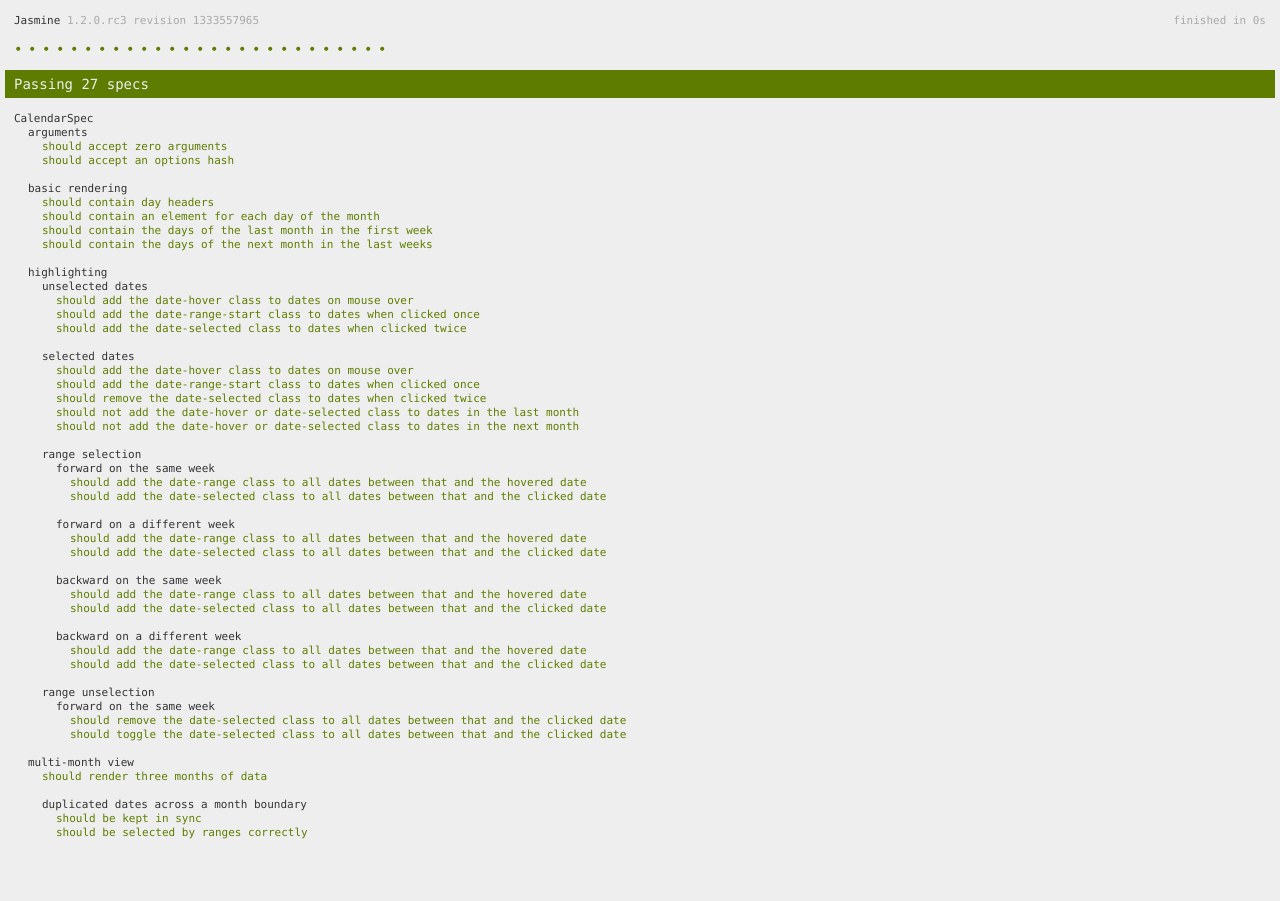
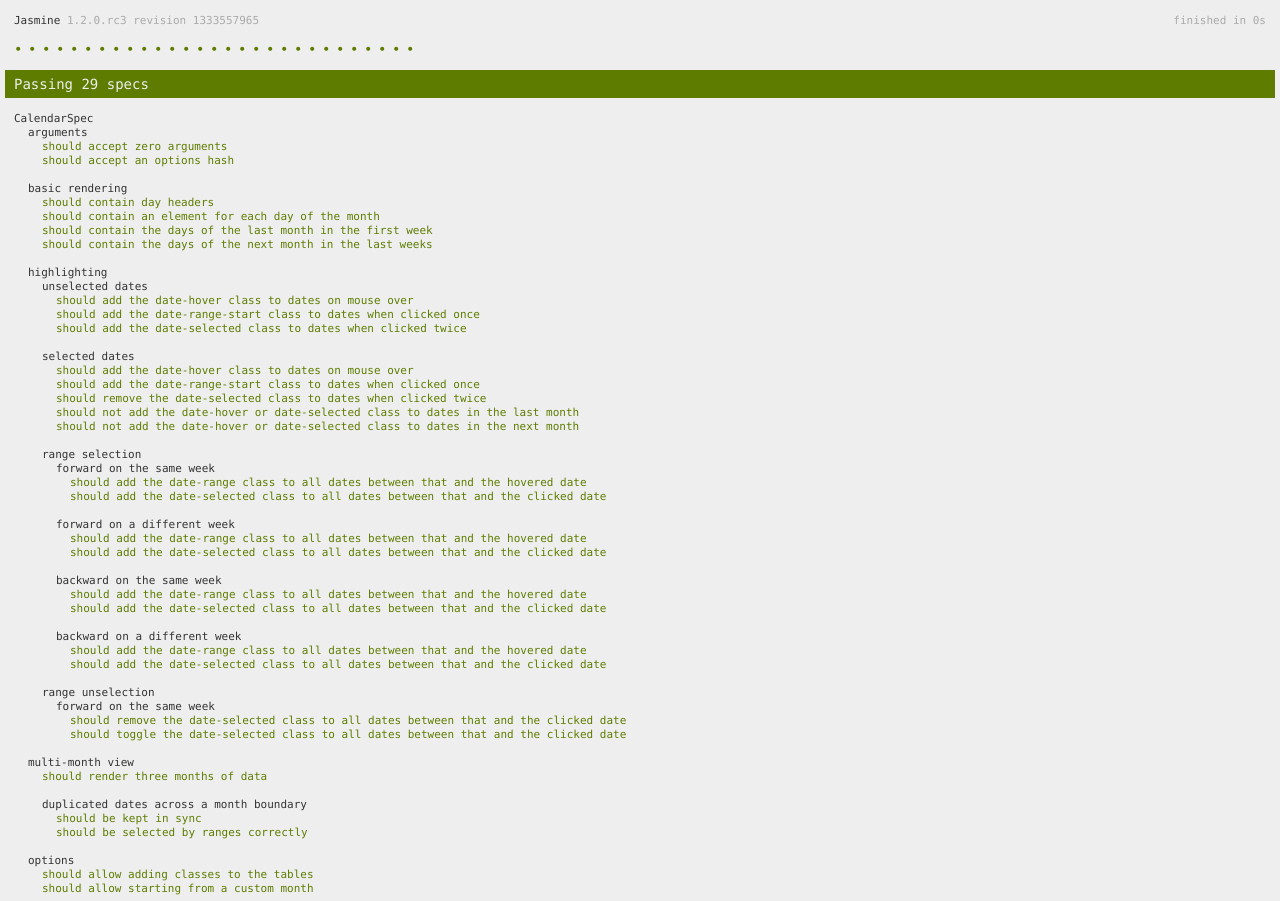
Before and after one commit to lucaspiller/kalendorius, a plain HTML site: page SpecRunner.html in a window 1280 px wide. Before the commit the page ends 845 px from the top, so only its background shows below. Drawn offline with Linux system fonts and the light colour scheme.

Commit message:
Enable passing tableClass and date options

```diff
--- a/spec/CalendarSpec.js
+++ b/spec/CalendarSpec.js
@@ -270,7 +270,7 @@
         });
       });
     });
-    return describe("multi-month view", function() {
+    describe("multi-month view", function() {
       beforeEach(function() {
         return container.calendar({
           months: 3
@@ -347,6 +347,20 @@
         });
       });
     });
+    return describe("options", function() {
+      it("should allow adding classes to the tables", function() {
+        container.calendar({
+          tableClass: 'table table-bordered'
+        });
+        return expect(container).toContain("table[data-month=2012-05-01].table.table-bordered");
+      });
+      return it("should allow starting from a custom month", function() {
+        container.calendar({
+          date: new Date(2012, 8, 23)
+        });
+        return expect(container).toContain("table[data-month=2012-09-01]");
+      });
+    });
   });
 
 }).call(this);
--- a/src/calendar.js
+++ b/src/calendar.js
@@ -1,13 +1,12 @@
 (function($){
   var c = undefined;
 
-  var _renderMonth = function(renderDate) {
+  var _renderMonth = function(renderDate, options) {
     var startOfMonth = new Date(renderDate.getFullYear(), renderDate.getMonth(), 1);
 
     var table = $('<table>')
                   .attr('data-month', _toYMD(startOfMonth))
-                  .addClass('table') // TODO move to options
-                  .addClass('table-bordered');
+                  .addClass(options.tableClass);
 
     // add table header
     var days = ['Monday', 'Tuesday', 'Wednesday', 'Thursday', 'Friday', 'Saturday', 'Sunday'];
@@ -97,13 +96,12 @@
 
     var options = options || {};
     options.months = typeof options.months !== "undefined" && options.months !== null ? options.months : 1;
-
-    var startDate = new Date();
+    options.date = typeof options.date !== "undefined" && options.date !== null ? options.date : new Date();
 
     for (var month = 0; month < options.months; month++) {
-      var currentMonth = new Date(startDate.getFullYear(), startDate.getMonth() + month, 1);
+      var currentMonth = new Date(options.date.getFullYear(), options.date.getMonth() + month, 1);
 
-      var table = _renderMonth(currentMonth);
+      var table = _renderMonth(currentMonth, options);
       c.append(table);
     }
 
```
Also changed, not shown: example/index.html (+3 -1 lines), 1 other file.
